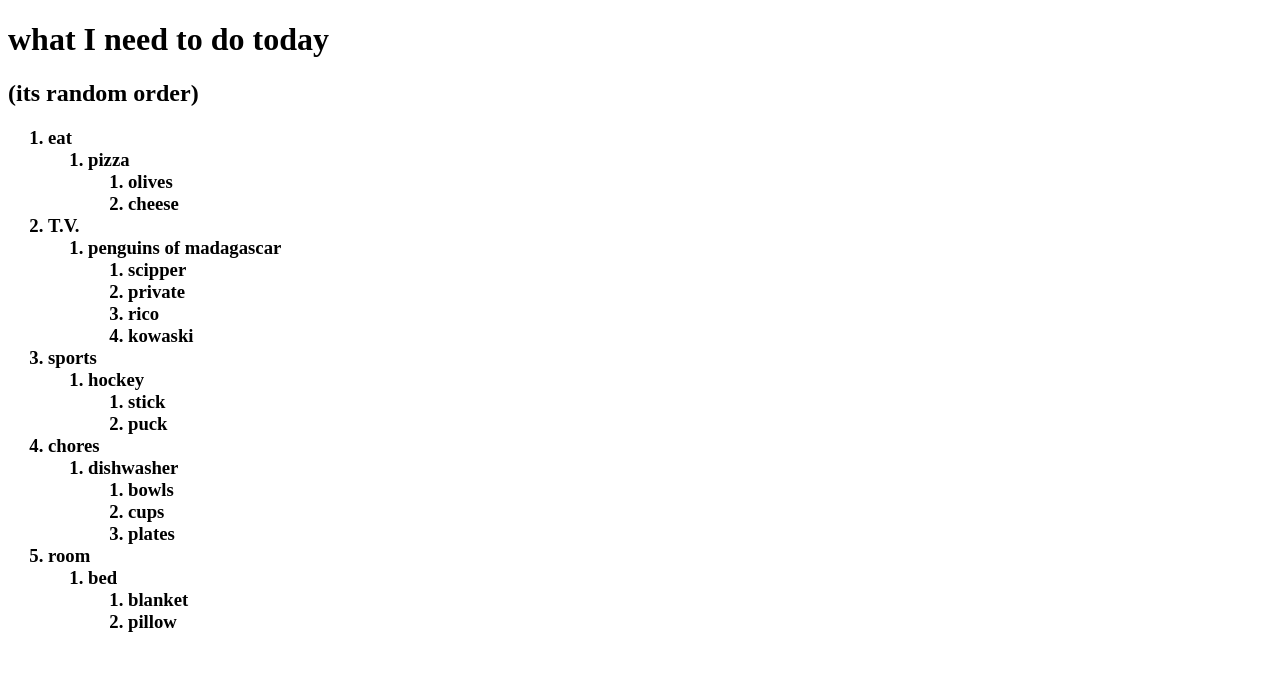
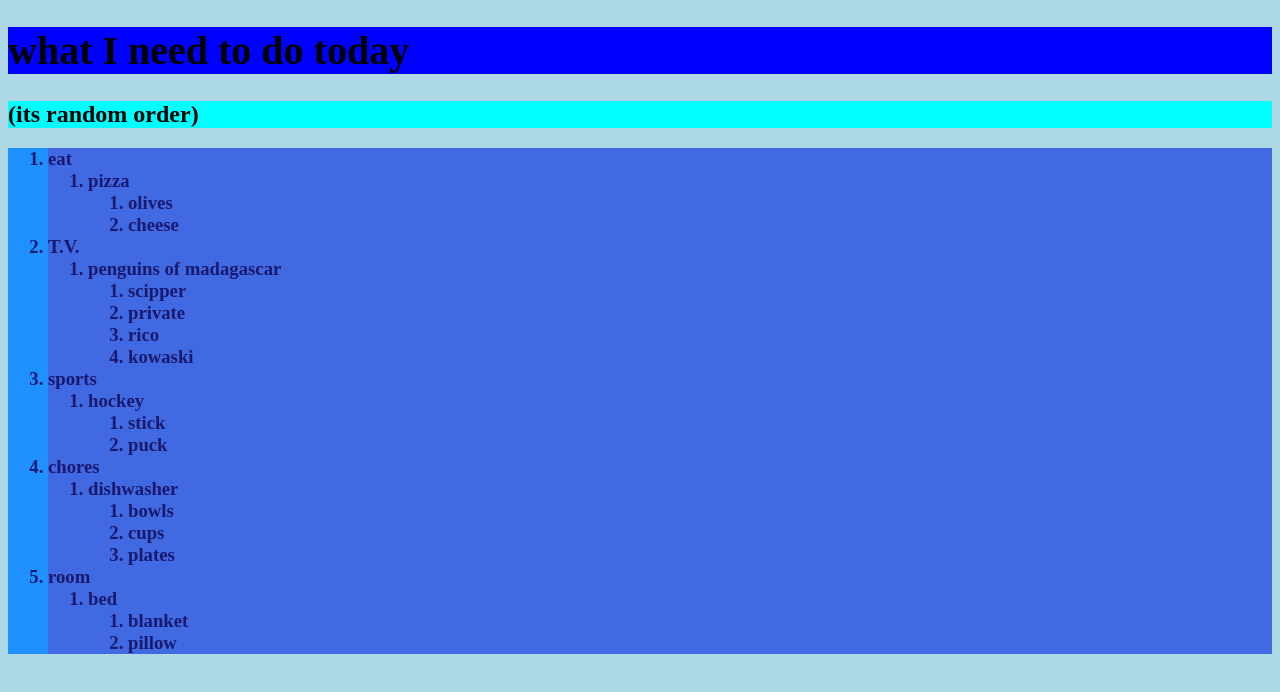
Before and after one commit to Gil-Varon/samples, a plain HTML site: page index.html in a window 1280 px wide. Drawn offline with Linux system fonts and the light colour scheme.

Commit message:
Add files via upload

```diff
--- a/index.html
+++ b/index.html
@@ -3,12 +3,12 @@
     <head>
         <title>To Do List</title>
     </head>
-    <body>
-    <h1>what I need to do today</h1>
-    <h2>(its random order)</h2>
+    <body style="background-color:LightBlue;">
+    <h1 style="font-size:40px;background-color:Blue;">what I need to do today</h1>
+    <h2 style="background-color:cyan;">(its random order)</h2>
         <h3>
-            <ol>
-                <li>
+            <ol style="background-color:DodgerBlue;color:Navy;">
+                <li style="color:MidnightBlue; background-color:royalblue;">
                     eat
                     <ol>
                         <li>
@@ -22,7 +22,7 @@
                     </ol>
                 </li>
 
-                <li>
+                <li style="color:MidnightBlue; background-color:royalblue;">
                     T.V.
                     <ol>
                         <li>
@@ -37,7 +37,7 @@
 
                     </ol>
                 </li>
-                <li>
+                <li style="color:MidnightBlue; background-color:royalblue;">
                     sports
                     <ol>
                         <li>
@@ -50,7 +50,7 @@
 
                     </ol>
                 </li>
-                <li>
+                <li style="color:MidnightBlue; background-color:royalblue;">
                     chores
                     <ol>
                         <li>
@@ -64,7 +64,7 @@
 
                     </ol>
                 </li>
-                <li>
+                <li style="color:MidnightBlue; background-color:royalblue;">
                     room
                     <ol>
                         <li>
```
